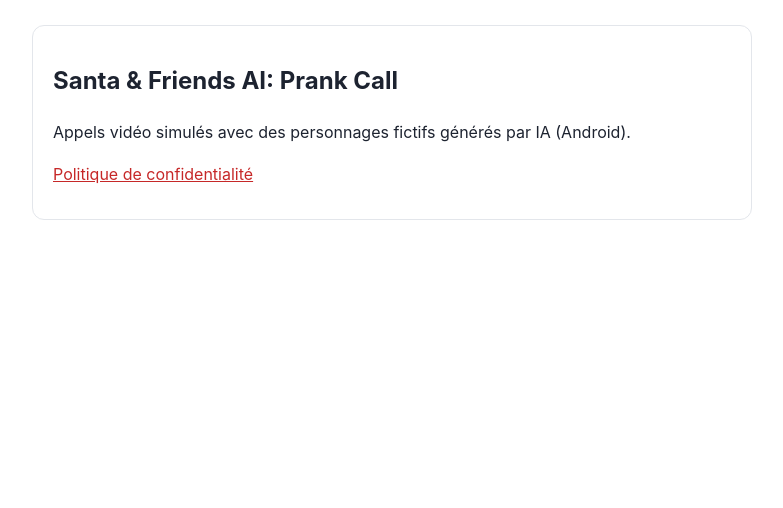
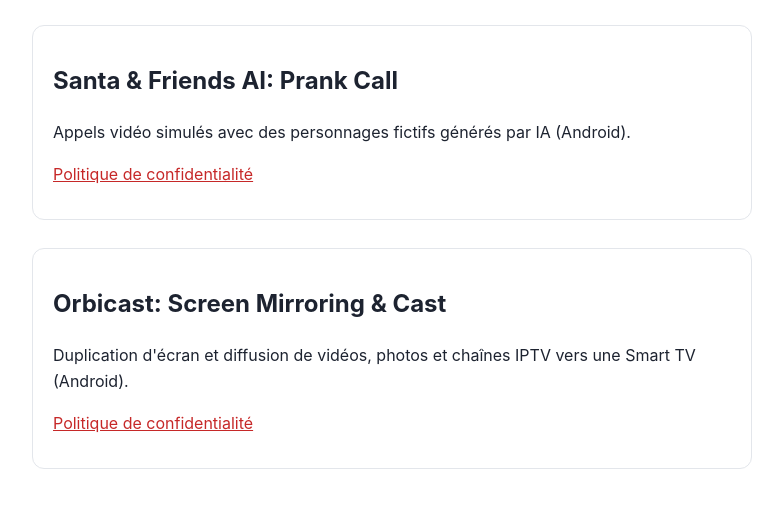
Before and after one commit to ymoulnakhla-svg/ymoulnakhla-svg.github.io, a plain HTML site: page index.html in a window 1280 px wide. Shown: the part 144-652 px from the top of the page, without its empty margins (248-1031 px from the left). Drawn offline with Linux system fonts and the light colour scheme.

Commit message:
Ajout d'Orbicast et lien vers sa politique de confidentialité
Co-Authored-By: Claude Opus 5.5 <noreply@anthropic.com>

```diff
--- a/index.html
+++ b/index.html
@@ -24,6 +24,11 @@
     <p>Appels vidéo simulés avec des personnages fictifs générés par IA (Android).</p>
     <p><a href="https://ymoulnakhla-svg.github.io/santafriends-ai/privacy_policy.html">Politique de confidentialité</a></p>
   </div>
+  <div class="app">
+    <h2>Orbicast: Screen Mirroring &amp; Cast</h2>
+    <p>Duplication d'écran et diffusion de vidéos, photos et chaînes IPTV vers une Smart TV (Android).</p>
+    <p><a href="https://ymoulnakhla-svg.github.io/orbicast/privacy_policy.html">Politique de confidentialité</a></p>
+  </div>
 </main>
 </body>
 </html>
```
